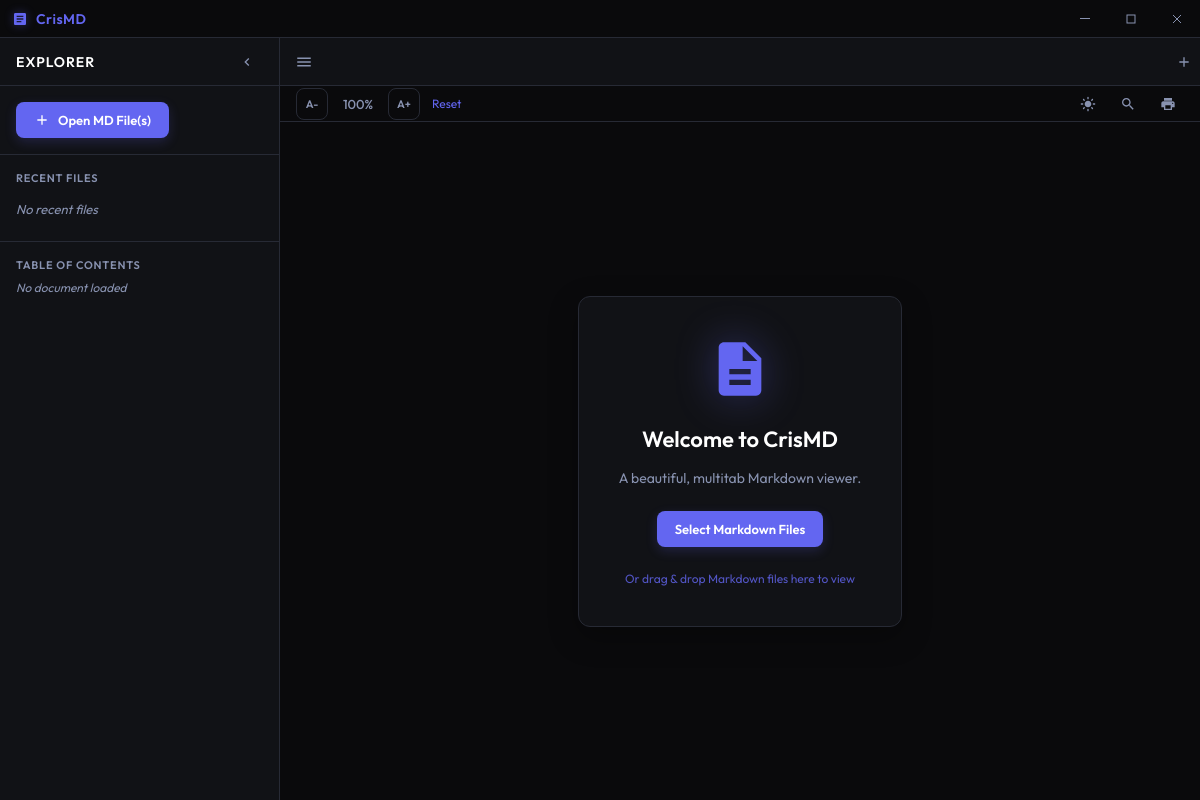
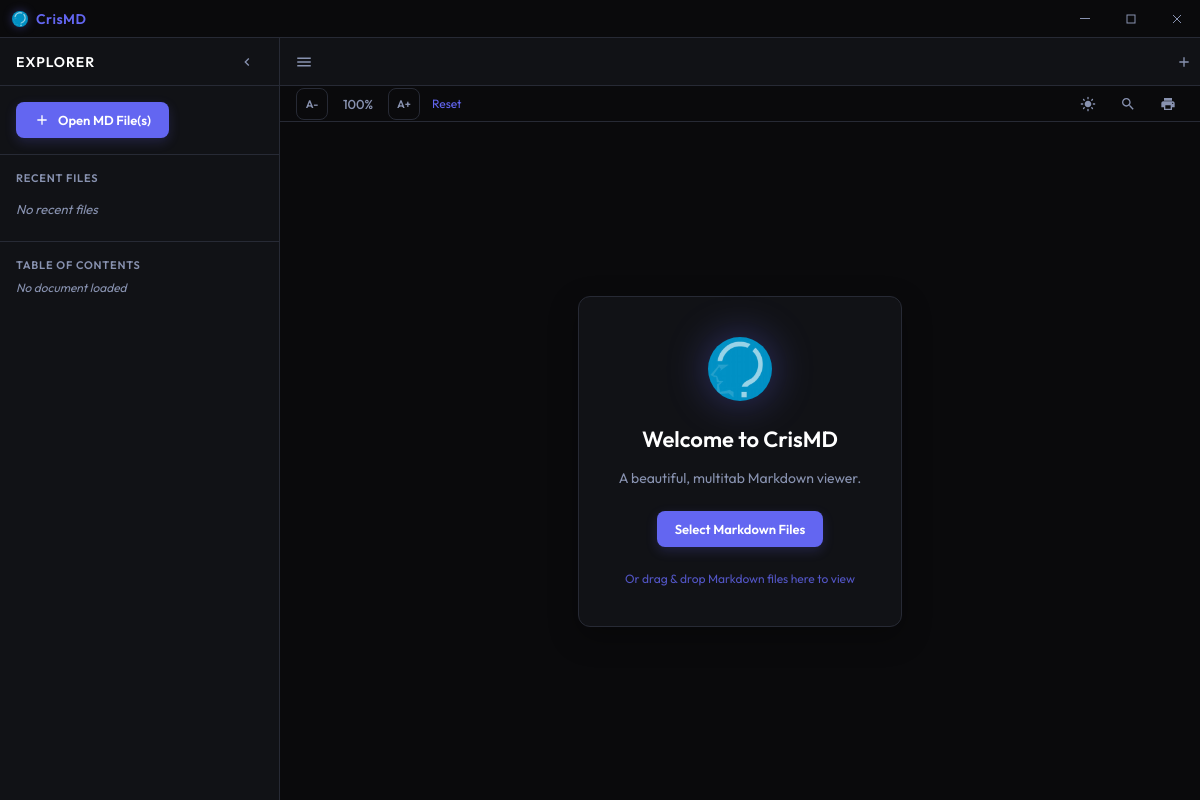
Before and after one commit to crissdiamond/crismd, an Electron app: page src/index.html in a window 1200 px wide. Drawn offline with Linux system fonts and the light colour scheme; no server answers.

Commit message:
Replace app icons with GitHub avatar

```diff
--- a/src/index.html
+++ b/src/index.html
@@ -11,9 +11,7 @@
   <div id="titlebar">
     <div class="titlebar-drag-region"></div>
     <div class="app-logo">
-      <svg class="logo-icon" viewBox="0 0 24 24" width="16" height="16">
-        <path fill="currentColor" d="M19 3H5c-1.1 0-2 .9-2 2v14c0 1.1.9 2 2 2h14c1.1 0 2-.9 2-2V5c0-1.1-.9-2-2-2zm-5 14H7v-2h7v2zm3-4H7v-2h10v2zm0-4H7V7h10v2z"/>
-      </svg>
+      <img class="logo-icon" src="assets/icon.png" width="16" height="16" style="border-radius: 50%; object-fit: cover;">
       <span class="app-name">CrisMD</span>
     </div>
     <div id="window-controls">
@@ -156,9 +154,7 @@
         <!-- Empty State UI -->
         <div id="empty-state" class="empty-state-visible">
           <div class="empty-state-card">
-            <svg class="empty-state-icon" viewBox="0 0 24 24" width="64" height="64">
-              <path fill="currentColor" d="M14 2H6c-1.1 0-1.99.9-1.99 2L4 20c0 1.1.89 2 1.99 2H18c1.1 0 2-.9 2-2V8l-6-6zm2 16H8v-2h8v2zm0-4H8v-2h8v2zm-3-5V3.5L18.5 9H13z"/>
-            </svg>
+            <img class="empty-state-icon" src="assets/icon.png" width="64" height="64" style="border-radius: 50%; object-fit: cover; margin-bottom: 8px;">
             <h2>Welcome to CrisMD</h2>
             <p>A beautiful, multitab Markdown viewer.</p>
             <div class="empty-state-buttons">
--- a/src/main.js
+++ b/src/main.js
@@ -61,6 +61,7 @@
     frame: false, // frameless window for modern, custom-designed UI
     transparent: false,
     backgroundColor: '#0a0a0c',
+    icon: path.join(__dirname, 'assets/icon.png'),
     webPreferences: {
       preload: path.join(__dirname, 'preload.js'),
       contextIsolation: true,
```
Also changed, not shown: src/assets/icon.png (added).
